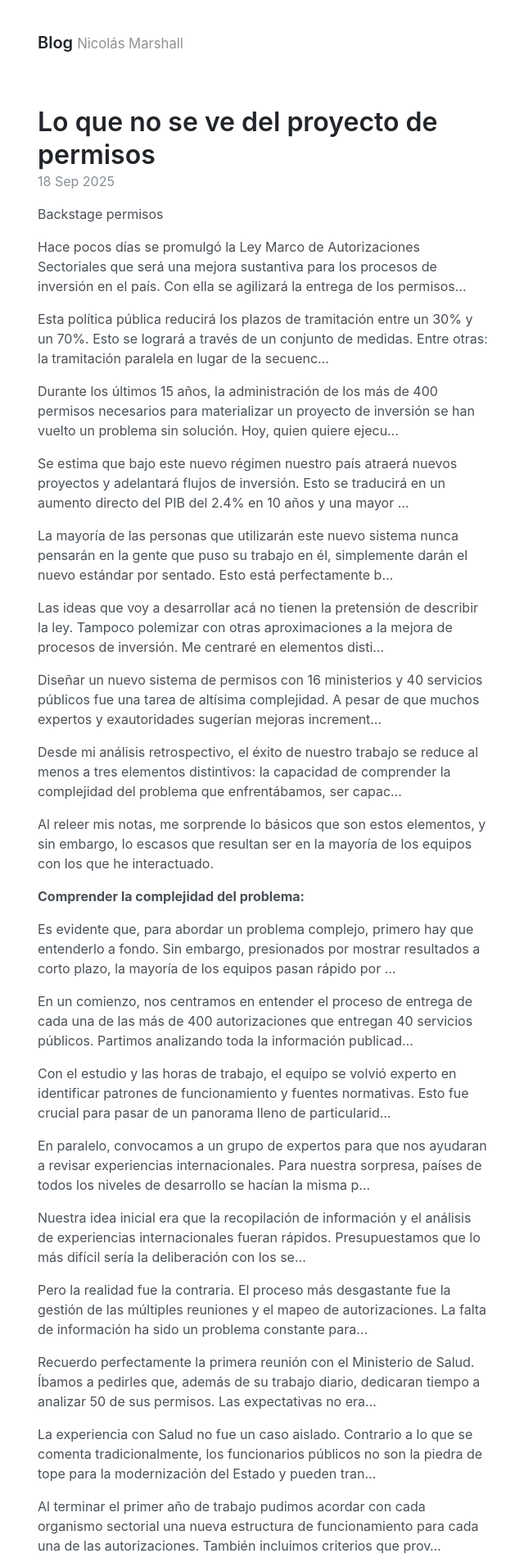
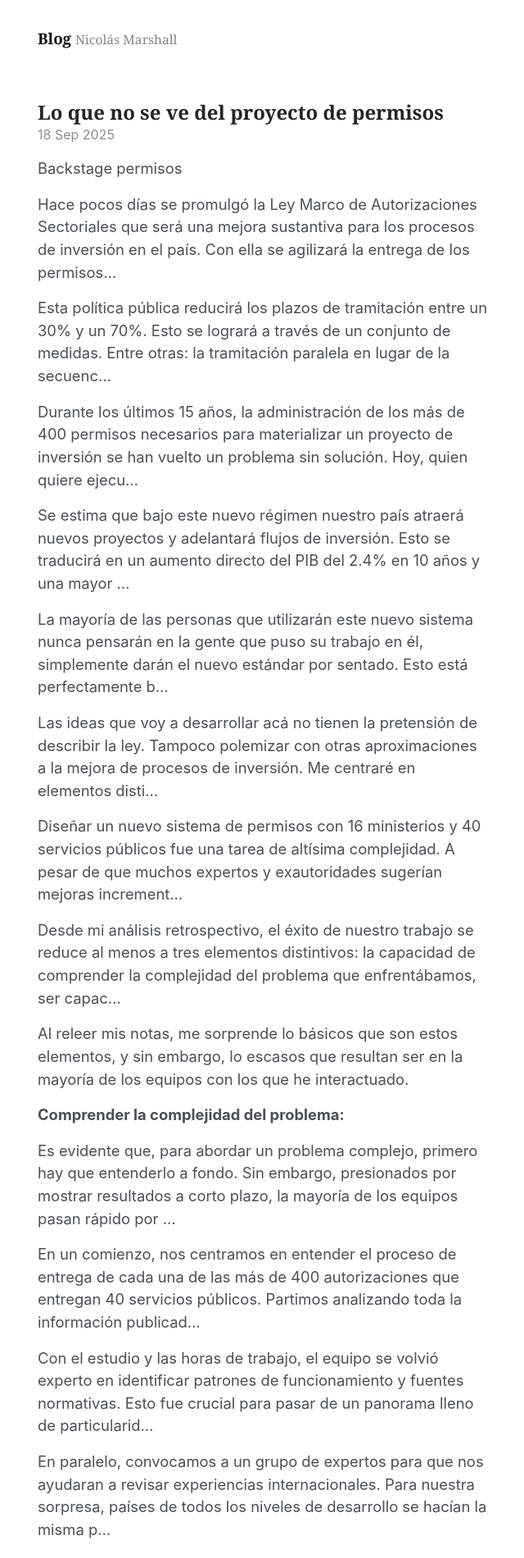
Before and after one commit to nicomarshallr/nicomarshallr.github.io, a Jekyll site: the page built from index.html, in a window 1280 px wide. Shown: the top 1900 px of the page at 82% size, without its empty margins (318-958 px from the left). Built offline with Jekyll 4.4.1, drawn with Linux system fonts in a browser that asks for light colours; the list of posts is cut into pages by our own code.

Commit message:
Update _type.scss

```diff
--- a/_sass/_type.scss
+++ b/_sass/_type.scss
@@ -9,28 +9,18 @@ h1, h2, h3, h4, h5, h6 {
   color: var(--heading-color);
 }
 
-h1 {
-  font-size: 2rem;
-}
-
-h2 {
-  margin-top: 1rem;
-  font-size: 1.5rem;
-}
-
-h3 {
-  margin-top: 1.5rem;
-  font-size: 1.25rem;
-}
-
-h4, h5, h6 {
-  margin-top: 1rem;
-  font-size: 1rem;
+h1, h2, h3, h4, h5, h6 {
+  margin-bottom: .5rem;
+  font-weight: 600;
+  line-height: 1.25;
+  color: #111; /* Cambia este valor por el color que desees */;
+  font-family: Georgia, serif; /* Para que los títulos también tengan esta fuente */
 }
 
 p {
   margin-top: 0;
   margin-bottom: 1rem;
+  font-size: 1.15rem; /* Aumenta el tamaño de los párrafos para mayor legibilidad */
 }
 
 ul, ol, dl {
```
